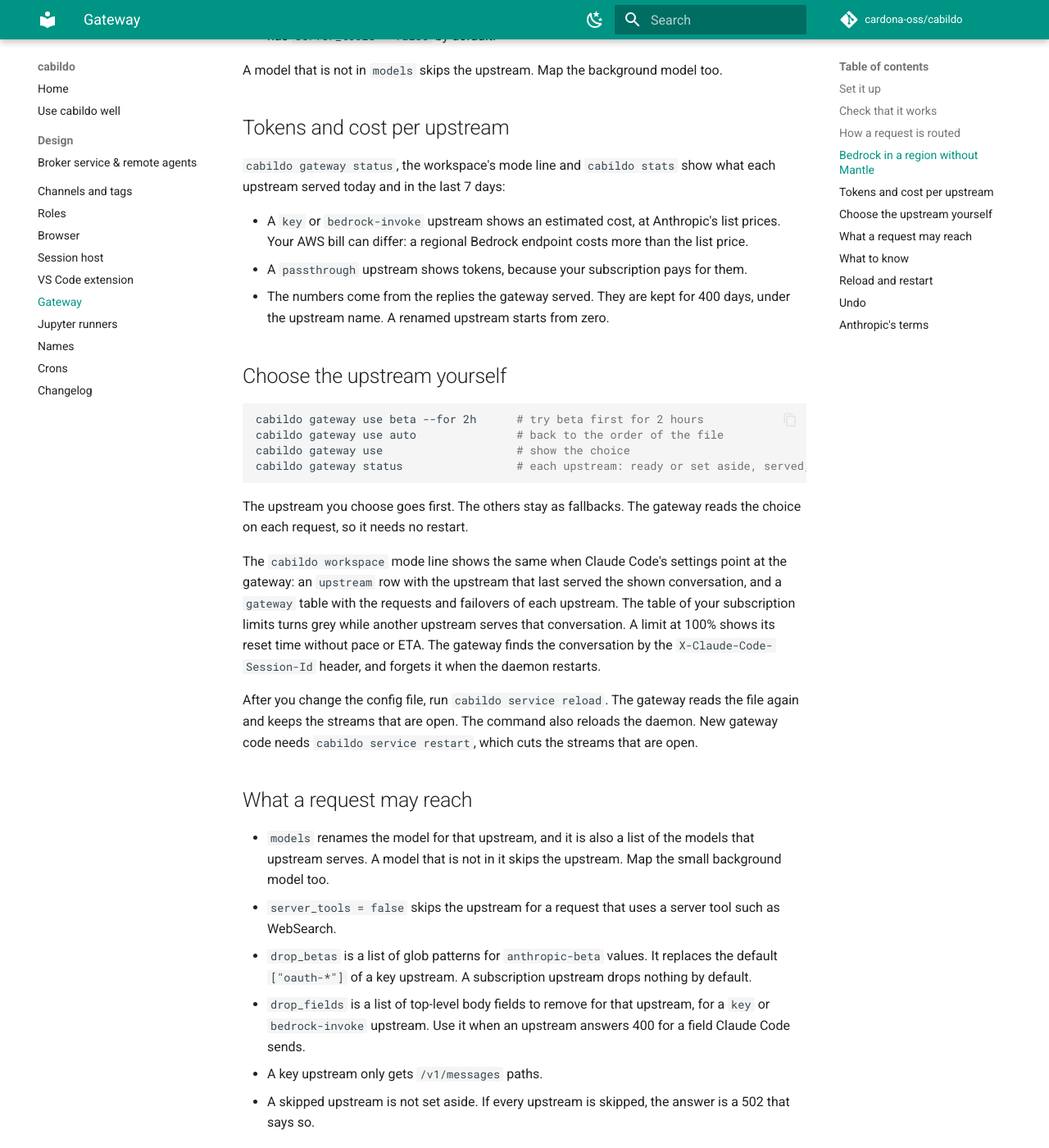
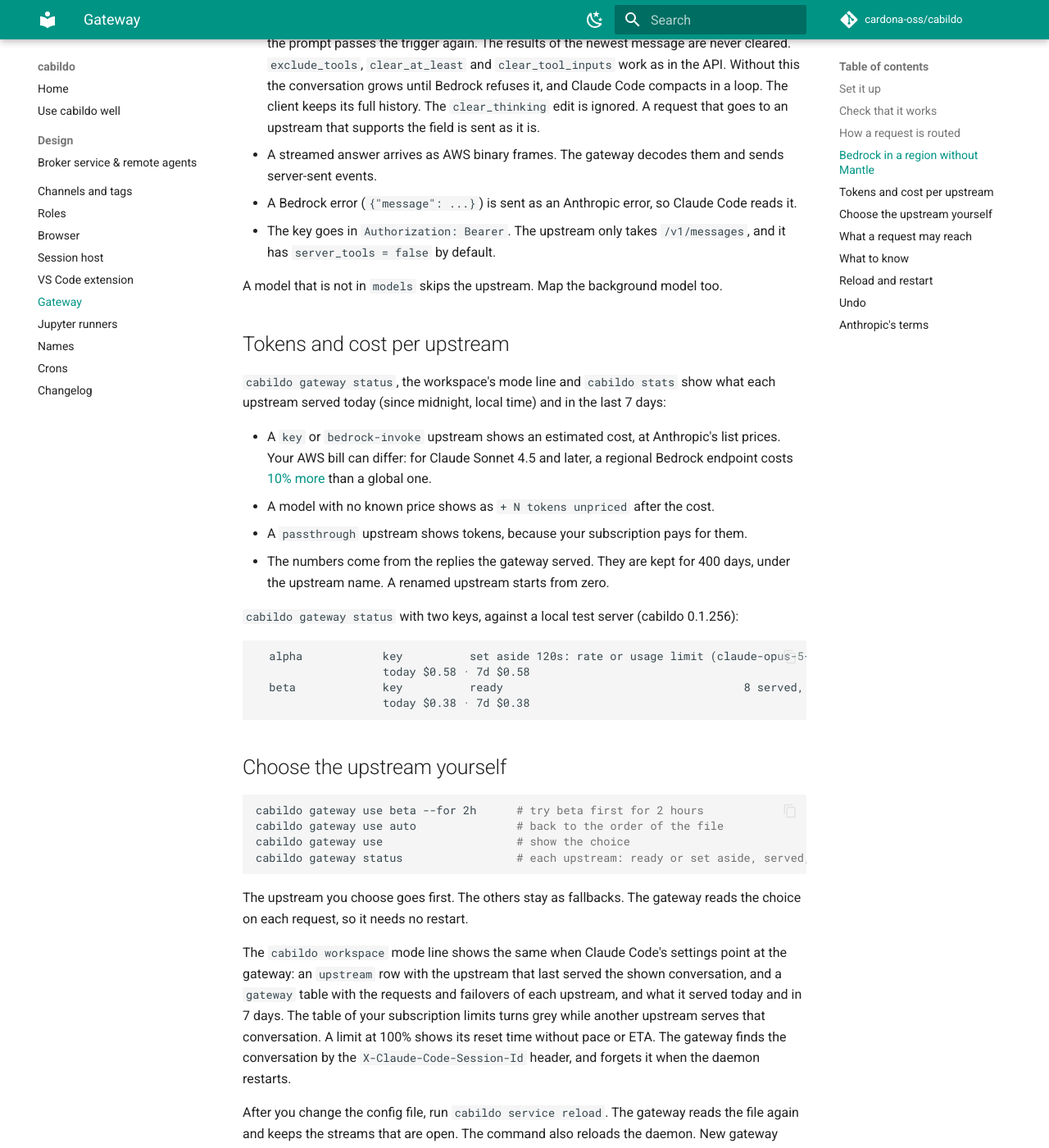
Before and after one commit to jorgeecardona/cabildo, an MkDocs documentation site: the page built from docs/gateway.md, in a window 1280 px wide and 1400 px high, scrolled down 3692 px. Shown: the whole window at 82% size. Built offline with MkDocs 1.6.1 and Material for MkDocs 9.7.7, drawn with Linux system fonts in a browser that asks for light colours; comment, search, counter and statistics services are not loaded; some of the changed text lies outside the part shown.

Commit message:
feat(gateway): the upstream name is the default key name
An upstream with no key line reads the key of its own name under [bedrock.keys].
A reply now ends before its token counts are written, so a locked bus DB cannot delay it.
Docs: the review fixes.

````diff
--- a/docs/gateway.md
+++ b/docs/gateway.md
@@ -16,7 +16,8 @@ of upstream is a change in the gateway, so no session restarts.
    (umask 077; touch ~/.config/cabildo/keys.toml)
    ```
 
-   Put your Bedrock keys in it, each with a name you choose:
+   Put your Bedrock keys in it, each with a name you choose. You use the same names for the
+   upstreams in step 2:
 
    ```toml
    [bedrock.keys]
@@ -37,8 +38,7 @@ of upstream is a change in the gateway, so no session restarts.
    [gateway.upstream.alpha]
    kind         = "key"
    base_url     = "https://bedrock-mantle.us-east-1.api.aws/anthropic"
-   key          = "bedrock:alpha"   # the name in keys.toml
-   server_tools = false             # Bedrock has no WebSearch and the like
+   server_tools = false       # Bedrock has no WebSearch and the like
 
    [gateway.upstream.alpha.models]   # the models this upstream serves, and their names there
    "claude-opus-5-5"  = "anthropic.claude-opus-5-5"
@@ -47,15 +47,14 @@ of upstream is a change in the gateway, so no session restarts.
    [gateway.upstream.beta]
    kind         = "key"
    base_url     = "https://bedrock-mantle.us-east-1.api.aws/anthropic"
-   key          = "bedrock:beta"
    server_tools = false
 
    [gateway.upstream.beta.models]
    "claude-haiku-4-5" = "anthropic.claude-haiku-4-5"
    ```
 
-   Each upstream has its own name, key and models. Status, tokens, cost, fallback and
-   `cabildo gateway use` all go by the upstream name, so give it the name of its key.
+   The upstream `alpha` uses the key `alpha`. `cabildo gateway status`, `cabildo gateway use`
+   and the token counts show that name. Each upstream has its own `models` list.
 
 3. Restart the daemon. It serves the gateway when `[gateway]` exists, so there is no second
    service:
@@ -79,9 +78,17 @@ of upstream is a change in the gateway, so no session restarts.
    Remove `apiKeyHelper` from the settings. With a helper set, Claude Code sends its key
    instead of your subscription login. `enable` warns when it finds one.
 
-A `key` is `bedrock:NAME` (a name under `[bedrock.keys]` in `~/.config/cabildo/keys.toml`),
-`file:/path`, `op://Vault/Item/field` or `env:NAME`. A change to `keys.toml` or to a key file
-applies to the next request.
+An upstream with no `key` line uses the key of its own name under `[bedrock.keys]` in
+`~/.config/cabildo/keys.toml`. Add `key` only to read it from somewhere else:
+
+| `key` | Reads |
+|---|---|
+| `"bedrock:NAME"` | another name under `[bedrock.keys]` |
+| `"file:/path"` | a file that holds only the key |
+| `"op://Vault/Item/field"` | 1Password |
+| `"env:NAME"` | a variable of the daemon |
+
+A change to `keys.toml` or to a key file applies to the next request.
 
 The daemon does not see the variables of your shell. A key with `env:NAME` is empty there, and
 the upstream is set aside with "no usable key". Use another form, or set the variable in
@@ -122,12 +129,12 @@ Use this when Bedrock must stay in one region and `bedrock-mantle.<region>.api.a
 `bedrock-runtime.<region>.amazonaws.com` with the same Bedrock API key:
 
 ```toml
-[gateway.upstream.bedrock-eu]
+[gateway.upstream.beta-eu]
 kind   = "bedrock-invoke"
 region = "eu-central-1"                          # or base_url = "https://..."
-key    = "bedrock:alpha"
+key    = "bedrock:beta"                          # the key "beta" under [bedrock.keys]
 
-[gateway.upstream.bedrock-eu.models]             # required: Bedrock names models its own way
+[gateway.upstream.beta-eu.models]                # required: Bedrock names models its own way
 "claude-opus-5-5" = "eu.anthropic.claude-opus-5"
 ```
 
@@ -161,13 +168,24 @@ A model that is not in `models` skips the upstream. Map the background model too
 ## Tokens and cost per upstream
 
 `cabildo gateway status`, the workspace's mode line and `cabildo stats` show what each upstream
-served today and in the last 7 days:
+served today (since midnight, local time) and in the last 7 days:
 
 - A `key` or `bedrock-invoke` upstream shows an estimated cost, at Anthropic's list prices. Your
-  AWS bill can differ: a regional Bedrock endpoint costs more than the list price.
+  AWS bill can differ: for Claude Sonnet 4.5 and later, a regional Bedrock endpoint costs
+  [10% more](https://platform.claude.com/docs/en/about-claude/pricing) than a global one.
+- A model with no known price shows as `+ N tokens unpriced` after the cost.
 - A `passthrough` upstream shows tokens, because your subscription pays for them.
 - The numbers come from the replies the gateway served. They are kept for 400 days, under the
   upstream name. A renamed upstream starts from zero.
+
+`cabildo gateway status` with two keys, against a local test server (cabildo 0.1.256):
+
+```text
+  alpha            key          set aside 120s: rate or usage limit (claude-opus-5-5) 12 served, 1 set aside, last: rate or usage limit
+                   today $0.58 · 7d $0.58
+  beta             key          ready                                    8 served, 0 set aside
+                   today $0.38 · 7d $0.38
+```
 
 ## Choose the upstream yourself
 
@@ -181,11 +199,11 @@ cabildo gateway status                 # each upstream: ready or set aside, serv
 The upstream you choose goes first. The others stay as fallbacks. The gateway reads the choice on
 each request, so it needs no restart.
 
-The `cabildo workspace` mode line shows the same when Claude Code's settings point at the
-gateway: an `upstream` row with the upstream that last served the shown conversation, and a
-`gateway` table with the requests and failovers of each upstream. The table of your subscription
-limits turns grey while another upstream serves that conversation. A limit at 100% shows its
-reset time without pace or ETA. The gateway finds the conversation by the
+The `cabildo workspace` mode line shows the same when Claude Code's settings point at the gateway:
+an `upstream` row with the upstream that last served the shown conversation, and a `gateway` table
+with the requests and failovers of each upstream, and what it served today and in 7 days. The table
+of your subscription limits turns grey while another upstream serves that conversation. A limit at
+100% shows its reset time without pace or ETA. The gateway finds the conversation by the
 `X-Claude-Code-Session-Id` header, and forgets it when the daemon restarts.
 
 After you change the config file, run `cabildo service reload`. The gateway reads the file again
@@ -226,11 +244,16 @@ and keeps the streams that are open. The command also reloads the daemon. New ga
   another `Host`, so a web page cannot use it. Any program on your machine can still call it and
   spend your keys. To require a secret, set `token = "file:/path"` in `[gateway]` and add
   `ANTHROPIC_CUSTOM_HEADERS="x-cabildo-gateway: <the secret>"` to Claude Code's `env`.
-- It reads only `~/.cabildo/config.toml`, never a repo's config. It logs one line per request
-  (upstream, model, status, time). On a 4xx or 5xx the line ends with the upstream's error message,
-  cut to 200 characters, with long token-like strings replaced. It never logs headers or bodies.
+- It reads `~/.cabildo/config.toml`, `~/.config/cabildo/keys.toml` and the key files your `key`
+  lines name. It never reads a repo's config.
+- It stores one row per reply in the bus database: time, upstream, model and token counts. It
+  stores no text of a request or a reply.
+- It logs one line per request (upstream, model, status, time). On a 4xx or 5xx the line ends with
+  the upstream's error message, cut to 200 characters, with long token-like strings replaced. It
+  never logs headers or bodies.
 - A `key` upstream sends the Anthropic Messages API, so a Bedrock `key` upstream needs the Mantle
-  endpoint. Not every region has one for your account. Use `bedrock-invoke` there (next section).
+  endpoint. Not every region has one for your account. Use `bedrock-invoke` there (see "Bedrock in a
+  region without Mantle").
 - Not checked live yet: which header Mantle expects with a real key, and whether Claude Code stops
   by itself on a usage limit before it sends a request.
 
--- a/src/cabildo/__init__.py
+++ b/src/cabildo/__init__.py
@@ -1,3 +1,3 @@
 """cabildo: a shared IPC bus / chat room for parallel Claude Code sessions."""
 
-__version__ = "0.1.256"
+__version__ = "0.1.257"
````
Also changed, not shown: AGENTS.md (+4 -2 lines), CHANGELOG.md (+2 -2 lines), README.md (+3 -1 lines), docs/vscode.md (+5 -1 lines), 5 other files.
